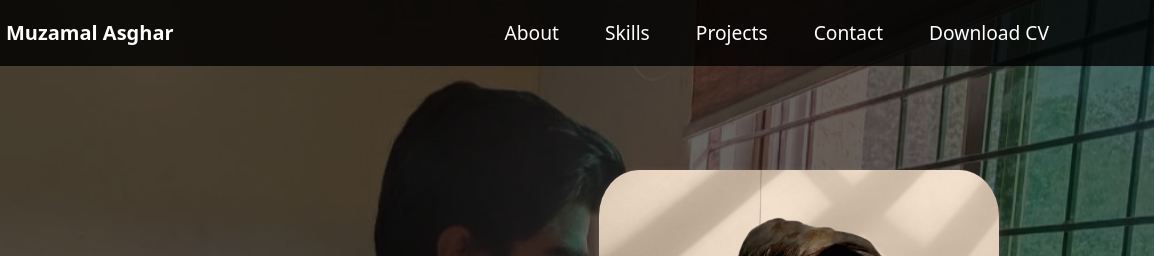
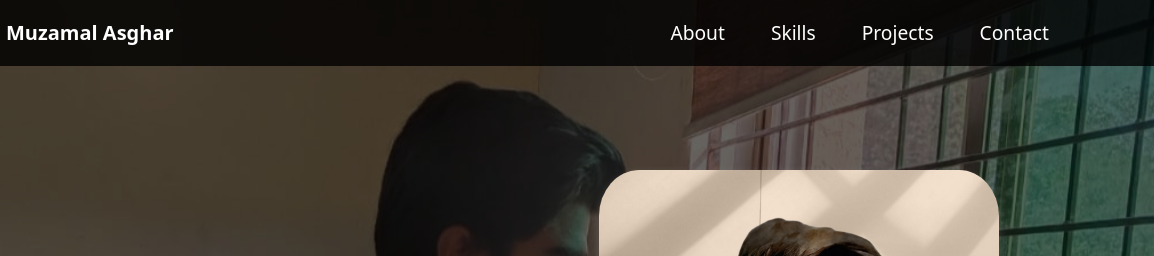
Before and after one commit to muzamal478/muzamal-portfolio, a plain HTML site: page index.html in a window 1280 px wide. Shown: the top 256 px of the page, 126-1280 px from the left. Drawn offline with nearby package versions, Linux system fonts and the light colour scheme.

```diff
--- a/index.html
+++ b/index.html
@@ -28,7 +28,6 @@
                     <li class="nav-item"><a class="nav-link" href="#skills">Skills</a></li>
                     <li class="nav-item"><a class="nav-link" href="#projects">Projects</a></li>
                     <li class="nav-item"><a class="nav-link" href="#contact">Contact</a></li>
-                    <li class="nav-item"><a class="nav-link" href="#home" >Download CV</a></li>
                 </ul>
             </div>
         </div>
```
